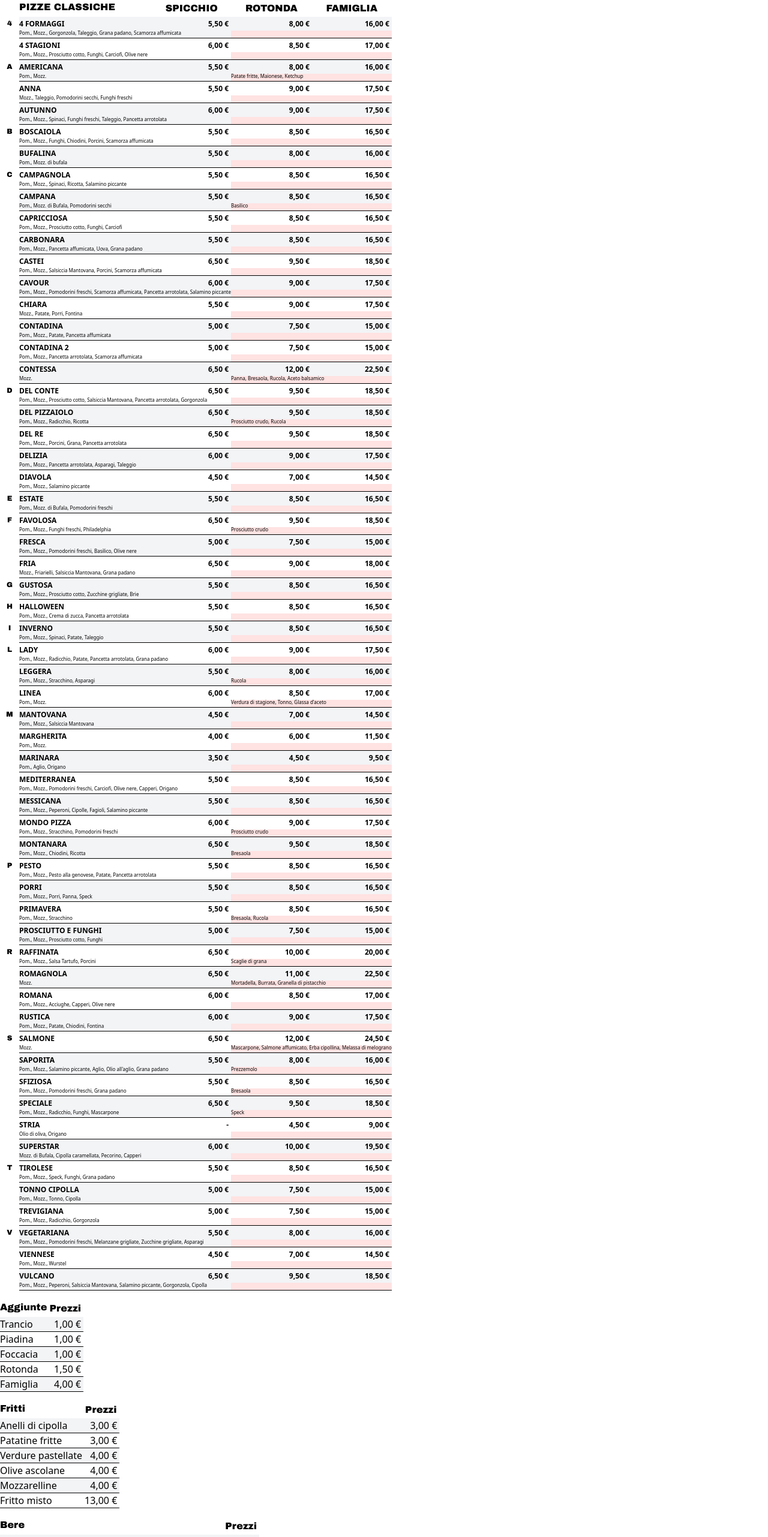
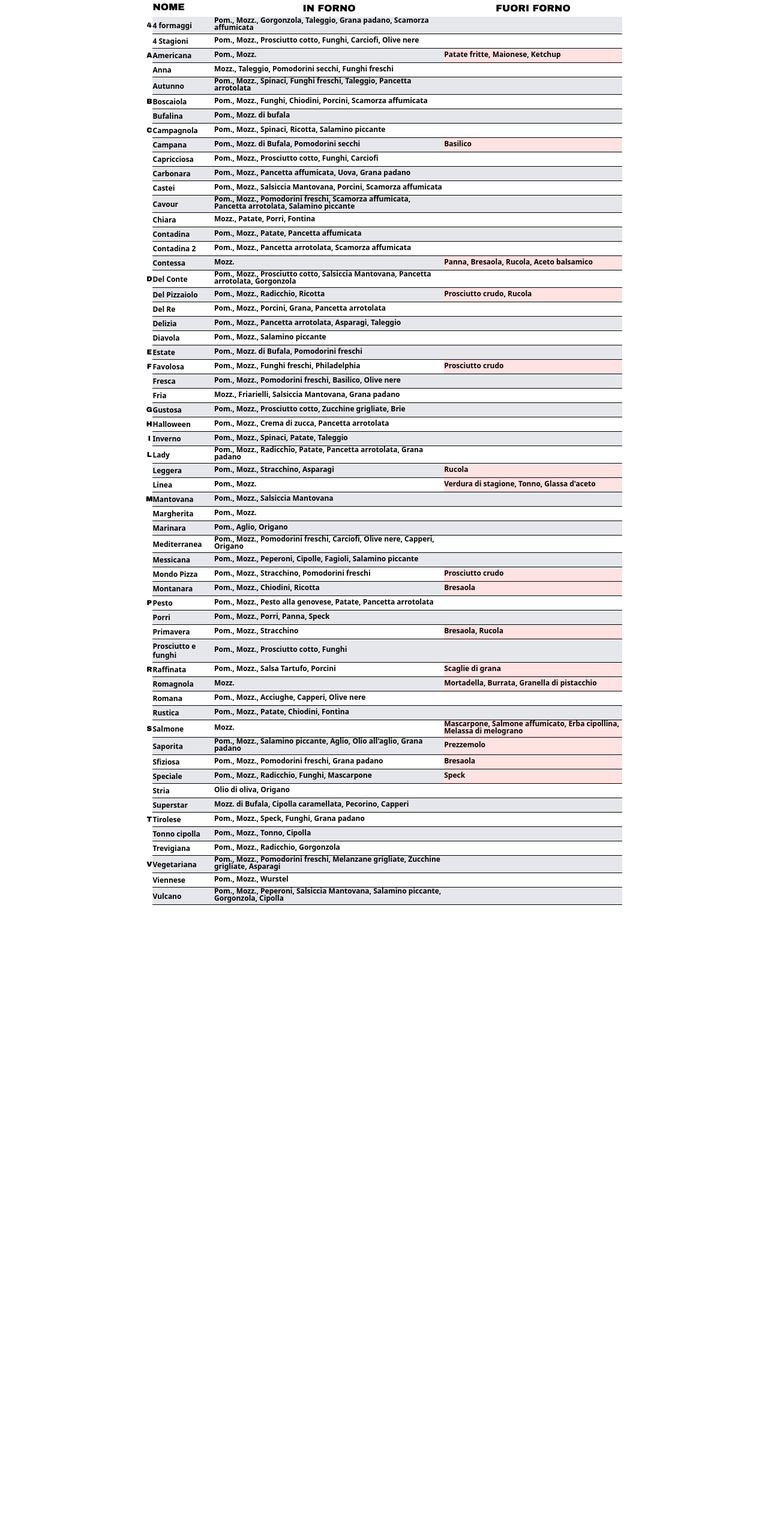
Before and after one commit to castasamu/mondopizza-listino, a React (Vite) app: page /produzione in a window 1280 px wide. Shown: the top 2563 px of the page at 60% size. After the commit the page ends 1509 px from the top, so only its background shows below. Built offline with nearby package versions, Linux system fonts and the light colour scheme.

Commit message:
refactor: Streamline pizza list UI by removing price columns and other item tables, and abbreviate ingredient and pizza names.

```diff
--- a/src/ListinoDritto.tsx
+++ b/src/ListinoDritto.tsx
@@ -4,8 +4,8 @@ import { aggiunte, fritti, pizze, bere } from "./pizze";
 const TableStandard = ({
   items,
   name,
-  fontSize = "text-[12px]",
-  headerSize = "text-[14px]",
+  fontSize = "text-[14px]",
+  headerSize = "text-[16px]",
 }: {
   items: Item[];
   name: string;
@@ -14,7 +14,7 @@ const TableStandard = ({
 }) => (
   <table className={`table-auto w-full mt-2 ${fontSize}`}>
     <thead>
-      <tr className="border-b border-black">
+      <tr className="border-b-2 border-black">
         <th className={`font-arial-black ${headerSize} text-left pb-1`}>
           {name}
         </th>
@@ -29,9 +29,12 @@ const TableStandard = ({
           key={item._id}
           className={`${index % 2 === 0 ? "bg-gray-50" : ""} border-b border-gray-100`}
         >
-          <td className="py-1">{item.name}</td>
-          <td className="text-end px-1 tabular-nums">
-            {(item.price / 100).toFixed(2)}€
+          <td className="py-2">{item.name}</td>
+          <td className="text-end px-1 tabular-nums font-bold">
+            {Intl.NumberFormat("it-IT", {
+              style: "currency",
+              currency: "EUR",
+            }).format(item.price / 100)}
           </td>
         </tr>
       ))}
@@ -41,20 +44,21 @@ const TableStandard = ({
 
 const TableHeader = ({ isSpecial }: { isSpecial: boolean }) => {
   return (
-    <tr className="uppercase border-b border-black">
+    <tr className="uppercase border-b-2 border-black">
       <th></th>
-      <th className="font-arial-black text-[10px] text-left pb-1">
+      <th className="font-arial-black text-[11px] text-left pb-0.5">
         {isSpecial ? "Pizze speciali" : "Pizze"}
       </th>
-      <th className="font-arial-black text-[10px] px-1 text-left">
+      <th className="font-arial-black text-[11px] px-1 text-left">
         Ingredienti
       </th>
-      <th className="font-arial-black text-[10px] px-1">Spi.</th>
-      <th className="font-arial-black text-[10px] px-1">Rot.</th>
-      <th className="font-arial-black text-[10px] px-1">Fam.</th>
+      <th className="font-arial-black text-[10px] px-1 text-end">Spi.</th>
+      <th className="font-arial-black text-[10px] px-1 text-end">Rot.</th>
+      <th className="font-arial-black text-[10px] px-1 text-end">Fam.</th>
     </tr>
   );
 };
+
 const PizzaItem = ({
   pizza,
   index,
@@ -66,11 +70,8 @@ const PizzaItem = ({
 }) => {
   const currentFirstLetter = pizza.name.at(0);
   return (
-    <>
-      <tr
-        className={`uppercase leading-[1.1] text-[9px] border-b border-gray-200`}
-      >
-        <td className={`font-arial-black text-center w-4 text-[10px]`}>
+    <tr className="uppercase leading-tight text-[10px] border-b border-gray-100">
+      <td className="font-arial-black text-center w-5 text-[11px]">
         {showFirstLetter ? currentFirstLetter : ""}
       </td>
       <td
@@ -79,29 +80,28 @@ const PizzaItem = ({
         {pizza.name}
       </td>
       <td
-          className={`${index % 2 === 0 ? "bg-gray-50" : ""} text-left text-[8px] leading-none px-1`}
+        className={`${index % 2 === 0 ? "bg-gray-50" : ""} text-left text-[9px] leading-none px-1`}
       >
         {pizza.ingredients.map((ingredient) => ingredient.name).join(", ")}
       </td>
       <td
-          className={`${index % 2 === 0 ? "bg-gray-50" : ""} text-end px-0.5 tabular-nums`}
+        className={`${index % 2 === 0 ? "bg-gray-50" : ""} text-end px-1 tabular-nums font-bold`}
       >
         {pizza.price.rectangularSlice
           ? (pizza.price.rectangularSlice / 100).toFixed(1)
           : "-"}
       </td>
       <td
-          className={`${index % 2 === 0 ? "bg-gray-50" : ""} text-end px-0.5 tabular-nums`}
+        className={`${index % 2 === 0 ? "bg-gray-50" : ""} text-end px-1 tabular-nums font-bold`}
       >
         {pizza.price.mormal ? (pizza.price.mormal / 100).toFixed(1) : "-"}
       </td>
       <td
-          className={`${index % 2 === 0 ? "bg-gray-50" : ""} text-end px-0.5 tabular-nums`}
+        className={`${index % 2 === 0 ? "bg-gray-50" : ""} text-end px-1 tabular-nums font-bold`}
       >
         {pizza.price.family ? (pizza.price.family / 100).toFixed(1) : "-"}
       </td>
     </tr>
-    </>
   );
 };
 
@@ -142,45 +142,43 @@ function ListinoDritto() {
   return (
     <div className="listino-container p-2">
       <div className="pizzas flex gap-4">
-        {/* Left Column */}
         <div className="flex-1">
           <PizzaTable items={leftColumn} />
         </div>
-
-        {/* Right Column */}
         <div className="flex-1">
           <PizzaTable items={rightColumn} />
         </div>
       </div>
-      <div className="others page-break mt-4 grid grid-cols-2 gap-8 p-8">
+
+      <div className="others page-break mt-12 grid grid-cols-2 gap-12 p-8">
         <div>
-          <h2 className="font-arial-black text-2xl mb-4 uppercase border-b-2 border-black">
+          <h2 className="font-arial-black text-3xl mb-6 uppercase border-b-4 border-black pb-2">
             Aggiunte e Fritti
           </h2>
           <TableStandard
             items={aggiunte}
             name="Aggiunte"
-            fontSize="text-[14px]"
-            headerSize="text-[16px]"
+            fontSize="text-[18px]"
+            headerSize="text-[20px]"
           />
-          <div className="mt-8">
+          <div className="mt-12">
             <TableStandard
               items={fritti}
               name="Fritti"
-              fontSize="text-[14px]"
-              headerSize="text-[16px]"
+              fontSize="text-[18px]"
+              headerSize="text-[20px]"
             />
           </div>
         </div>
         <div>
-          <h2 className="font-arial-black text-2xl mb-4 uppercase border-b-2 border-black">
+          <h2 className="font-arial-black text-3xl mb-6 uppercase border-b-4 border-black pb-2">
             Bevande
           </h2>
           <TableStandard
             items={bere}
             name="Bevande"
-            fontSize="text-[14px]"
-            headerSize="text-[16px]"
+            fontSize="text-[18px]"
+            headerSize="text-[20px]"
           />
         </div>
       </div>
--- a/src/ListinoProduzione.tsx
+++ b/src/ListinoProduzione.tsx
@@ -1,44 +1,13 @@
-import type { Pizza, Item } from "./pizze";
-import { aggiunte, fritti, pizze, bere } from "./pizze";
+import type { Pizza } from "./pizze";
+import { pizze } from "./pizze";
 
-const TableStandard = ({ items, name }: { items: Item[]; name: string }) => (
-  <table className="table-auto my-4">
-    <thead>
-      <tr>
-        <th className="font-arial-black  text-base text-left pb-1">{name}</th>
-        <th className="font-arial-black  px-1">Prezzi</th>
-      </tr>
-    </thead>
-    <tbody>
-      {items.map((item, index) => (
-        <tr
-          key={item._id}
-          className={`${index % 2 === 0 ? "bg-gray-100" : ""} border-b`}
-        >
-          <td>{item.name}</td>
-          <td className="text-end px-1">
-            {Intl.NumberFormat("it-IT", {
-              style: "currency",
-              currency: "EUR",
-            }).format(item.price / 100)}
-          </td>
-        </tr>
-      ))}
-    </tbody>
-  </table>
-);
-
-const TableHeader = ({ isSpecial }: { isSpecial: boolean }) => {
+const TableHeader = () => {
   return (
     <tr className="uppercase">
       <th></th>
-      <th className="font-arial-black  text-base text-left pb-1">
-        {isSpecial ? "Pizze speciali" : "Pizze classiche"}
-      </th>
-      <th className="font-arial-black  px-1">Spicchio</th>
-      {/* <th className='font-arial-black  px-1'>Trancio</th> */}
-      <th className="font-arial-black  px-1">Rotonda</th>
-      <th className="font-arial-black  px-1">Famiglia</th>
+      <th className="font-arial-black  text-base text-left pb-1">Nome</th>
+      <th className="font-arial-black  px-1">In forno</th>
+      <th className="font-arial-black  px-1">Fuori Forno</th>
     </tr>
   );
 };
@@ -54,53 +23,33 @@ const PizzaItem = ({
   const currentFirstLetter = pizza.name.at(0);
   return (
     <>
-      <tr className={` font-bold uppercase leading-tight text-xs`}>
-        <td className={`font-arial-black text-center w-8`}>
+      <tr className={` font-bold  leading-tight text-xs`}>
+        <td className={`font-arial-black text-center w-8, `}>
           {showFirstLetter ? currentFirstLetter : ""}
         </td>
         <td
-          className={`${index % 2 === 0 ? "bg-gray-100" : ""} text-left py-1`}
+          className={`${index % 2 === 0 ? "bg-gray-200" : ""} text-left py-1 border-b`}
         >
           {pizza.name}
         </td>
-        {/* <td className={`${index % 2 === 0 ? 'bg-gray-100' : ''} text-end px-1`}>{pizza.price.regularSlice ? Intl.NumberFormat('it-IT', { style: 'currency', currency: 'EUR' }).format(pizza.price.regularSlice / 100) : '-'}</td> */}
-        <td className={`${index % 2 === 0 ? "bg-gray-100" : ""} text-end px-1`}>
-          {pizza.price.rectangularSlice
-            ? Intl.NumberFormat("it-IT", {
-                style: "currency",
-                currency: "EUR",
-              }).format(pizza.price.rectangularSlice / 100)
-            : "-"}
-        </td>
-        <td className={`${index % 2 === 0 ? "bg-gray-100" : ""} text-end px-1`}>
-          {pizza.price.mormal
-            ? Intl.NumberFormat("it-IT", {
-                style: "currency",
-                currency: "EUR",
-              }).format(pizza.price.mormal / 100)
-            : "-"}
-        </td>
-        <td className={`${index % 2 === 0 ? "bg-gray-100" : ""} text-end px-1`}>
-          {pizza.price.family
-            ? Intl.NumberFormat("it-IT", {
-                style: "currency",
-                currency: "EUR",
-              }).format(pizza.price.family / 100)
-            : "-"}
-        </td>
-      </tr>
-      <tr className={` font-light text-tiny`}>
-        <td></td>
         <td
-          colSpan={2}
-          className={`${index % 2 === 0 ? "bg-gray-100" : ""} pb-1 leading-none border-b`}
+          className={`${index % 2 === 0 ? "bg-gray-200" : ""} pb-1 leading-none border-b`}
         >
           {pizza.ingredients
             .filter((ingredient) => !ingredient.postBake)
             .map((ingredient) => ingredient.name)
             .join(", ")}
         </td>
-        <td colSpan={2} className={`pb-1 leading-none border-b bg-red-100`}>
+        <td
+          className={`pb-1 leading-none border-b ${
+            pizza.ingredients.filter((ingredient) => ingredient.postBake)
+              .length > 0
+              ? "bg-red-100"
+              : index % 2 === 0
+                ? "bg-gray-200"
+                : ""
+          }`}
+        >
           {pizza.ingredients
             .filter((ingredient) => ingredient.postBake)
             .map((ingredient) => ingredient.name)
@@ -114,7 +63,7 @@ const PizzaItem = ({
 const PizzaTable = ({ items }: { items: Pizza[] }) => (
   <table className="table-auto">
     <thead>
-      <TableHeader isSpecial={false} />
+      <TableHeader />
     </thead>
     <tbody>
       {items.map((pizza, index) => {
@@ -135,14 +84,8 @@ const PizzaTable = ({ items }: { items: Pizza[] }) => (
 function ListinoDritto() {
   const pizzeSorted = [...pizze].sort((a, b) => a.name.localeCompare(b.name));
   return (
-    <div>
+    <div className="listino-container">
       <PizzaTable items={pizzeSorted} />
-
-      <TableStandard items={aggiunte} name="Aggiunte" />
-
-      <TableStandard items={fritti} name="Fritti" />
-
-      <TableStandard items={bere} name="Bere" />
     </div>
   );
 }
```
Lines whose indentation alone changed are shown as unchanged.
